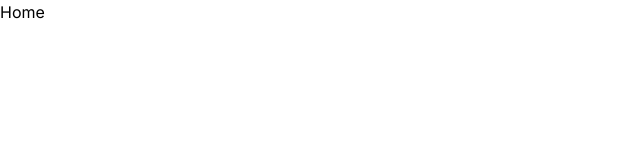
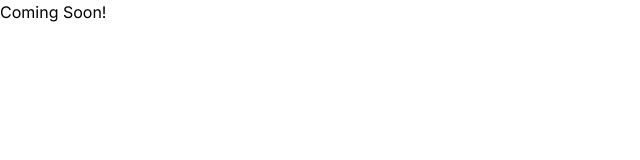
Before and after one commit to useradiw/sipilcorner, a Next.js app: page / in a window 1280 px wide. Shown: the top 160 px of the page, without its empty margins (0-640 px from the left). Built offline with nearby package versions, Linux system fonts and the light colour scheme.

Commit message:
initial setting 2

```diff
--- a/src/app/page.tsx
+++ b/src/app/page.tsx
@@ -1,5 +1,5 @@
 export default function Home() {
   return (
-    <div>Home</div>
+    <div>Coming Soon!</div>
   )
 }
```
Also changed, not shown: src/app/layout.tsx (+6 -6 lines).
